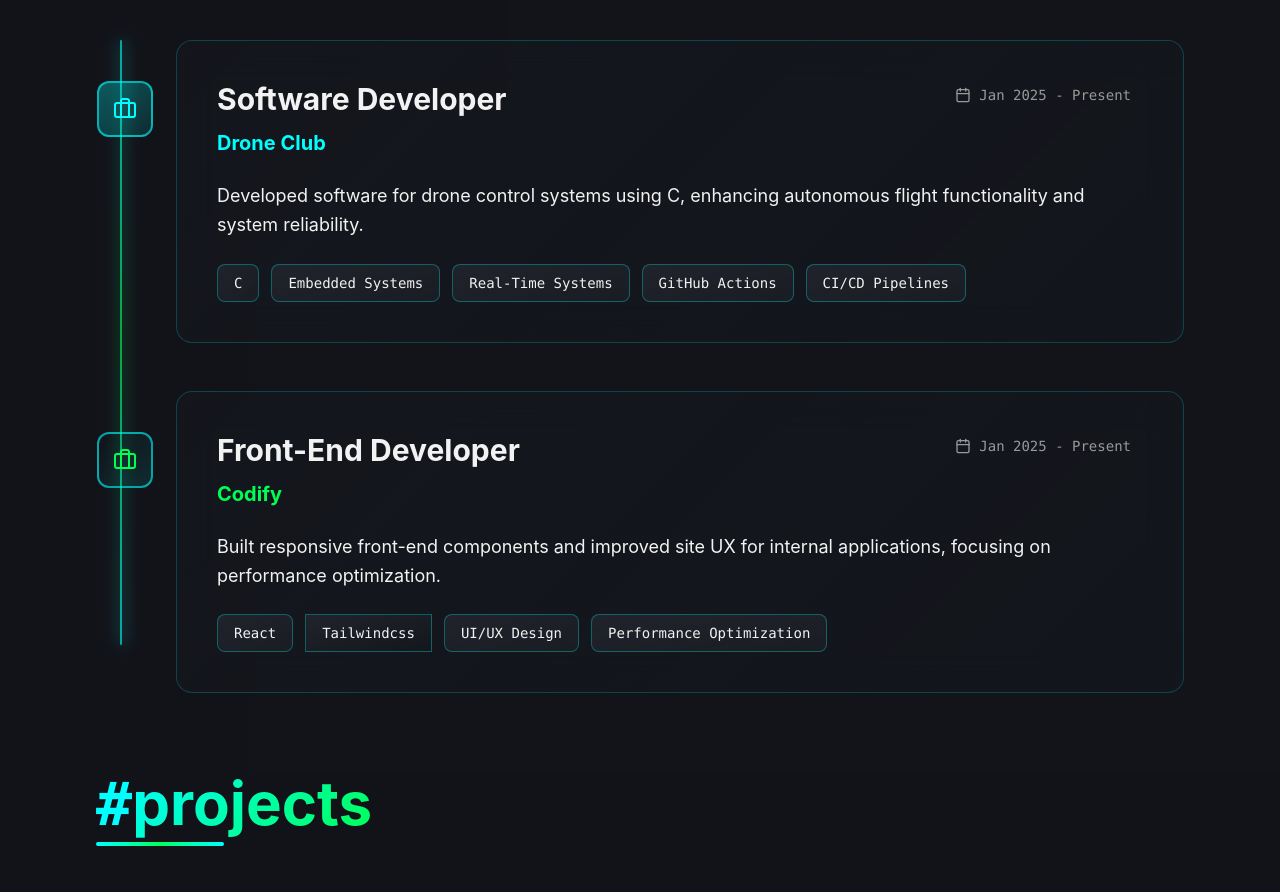
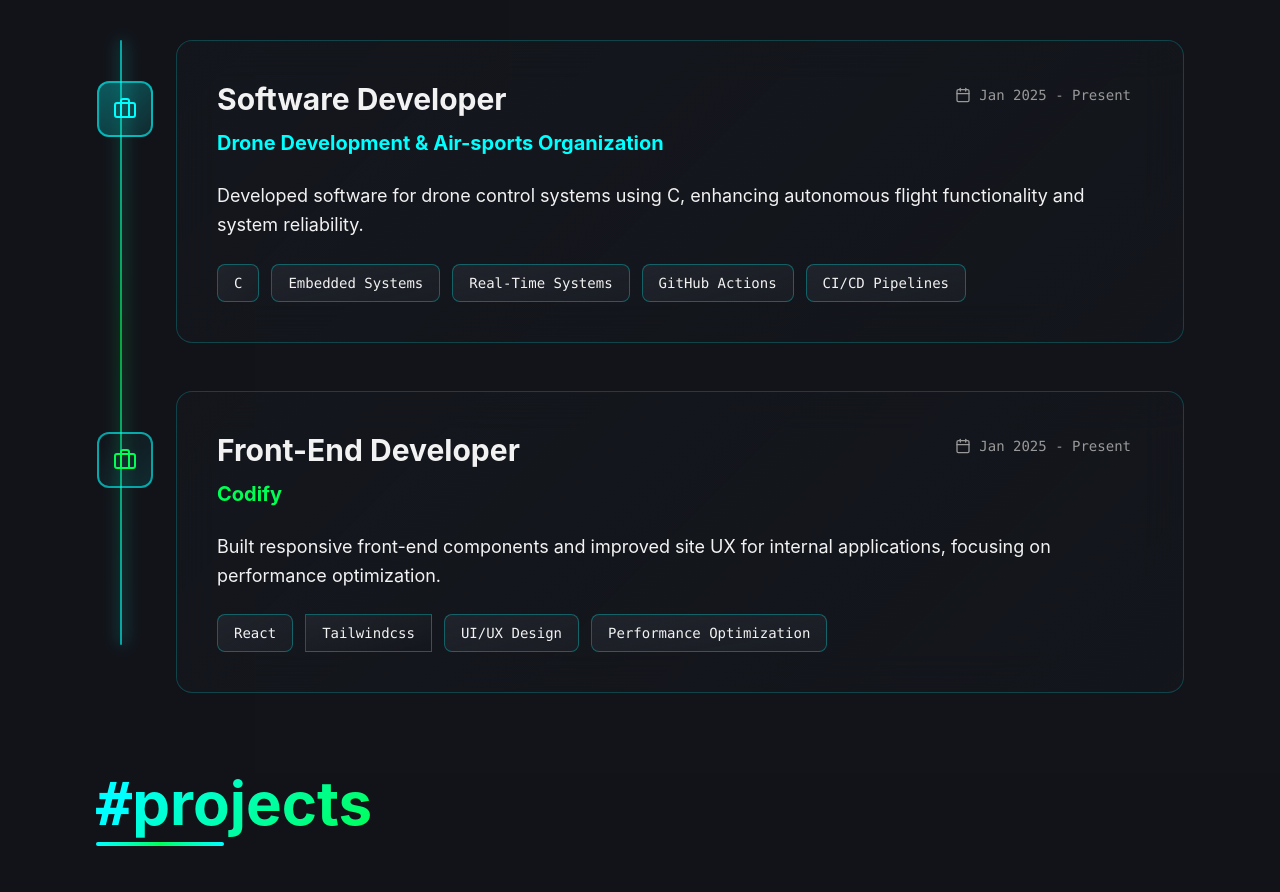
Before and after one commit to YoungDeveloperOmar/OmarAshurbayov-s-Portfolio, a React (Vite) app: page / in a window 1280 px wide. Shown: the part 1820-2712 px from the top of the page. Built offline with nearby package versions, Linux system fonts and the light colour scheme.

Commit message:
Change Drones

```diff
--- a/src/components/Experience.jsx
+++ b/src/components/Experience.jsx
@@ -56,7 +56,7 @@ const ExperienceComponent = () => {
                           <span className="font-mono">Jan 2025 - Present</span>
                         </div>
                       </div>
-                      <p className={`text-xl font-bold ${colorMap.primary.text} text-glow`}>Drone Club</p>
+                      <p className={`text-xl font-bold ${colorMap.primary.text} text-glow`}>Drone Development & Air-sports Organization</p>
                     </div>
 
                     <p className="text-base md:text-lg text-[hsl(0_0%_95%)] leading-relaxed">
```
